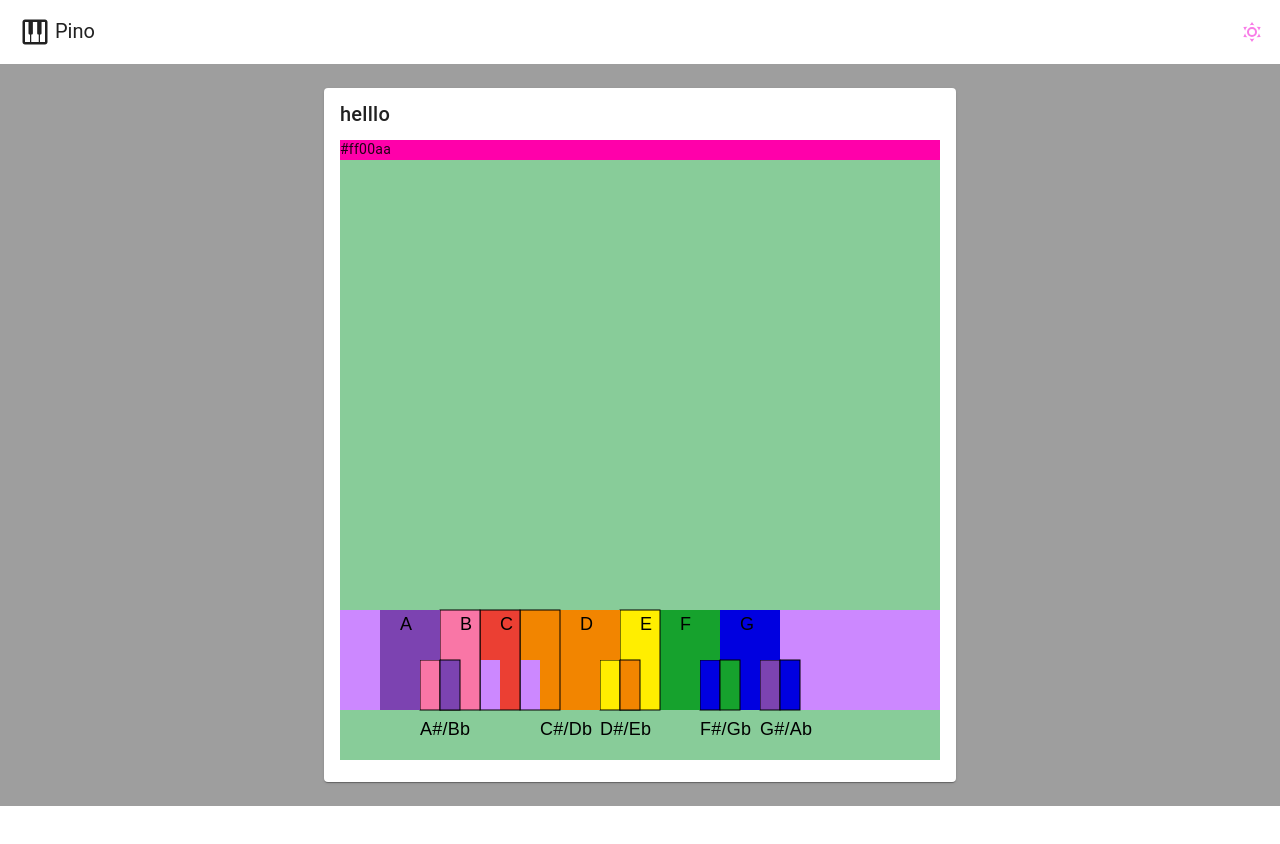
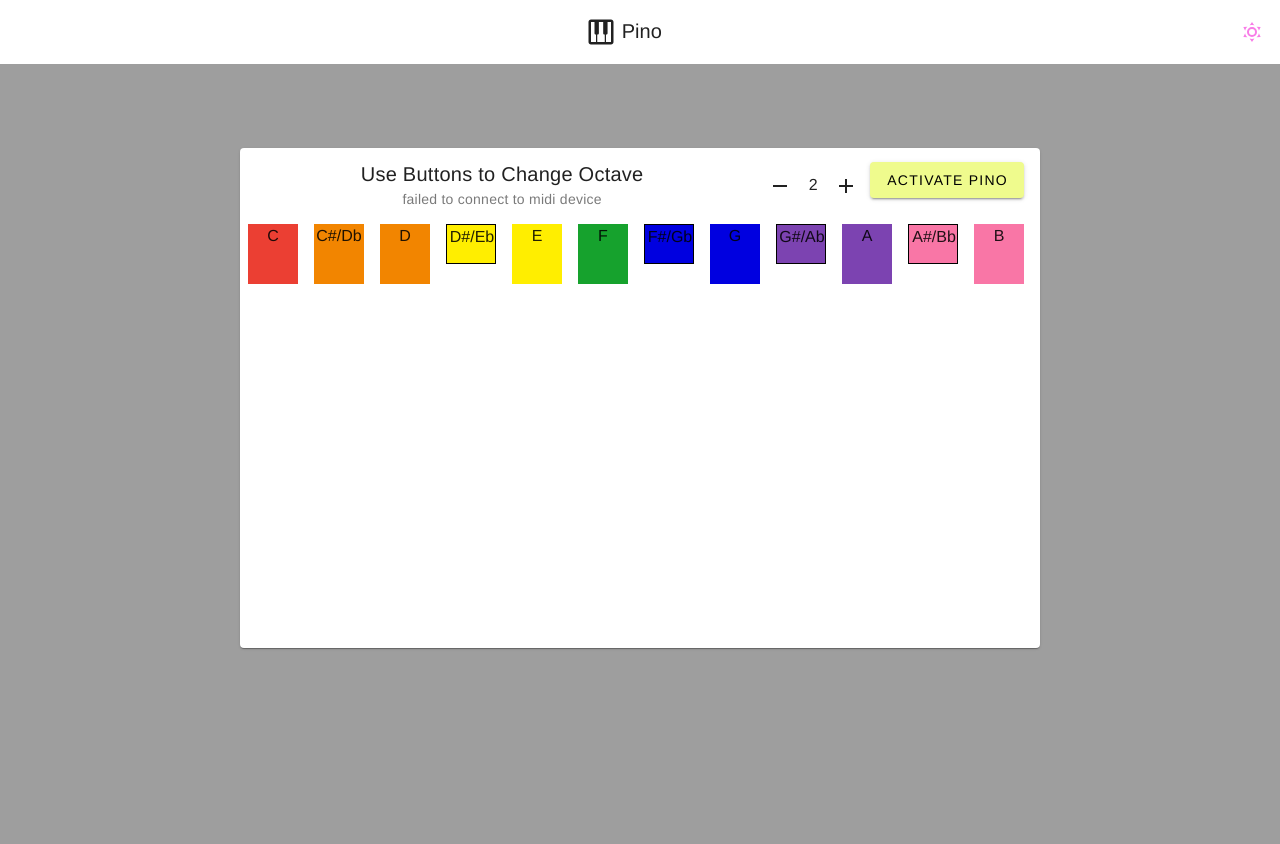
Before and after one commit to tfilla1/taptap, a Vue app: page / in a window 1280 px wide. Shown: the top 844 px of the page. Before the commit the page ends 806 px from the top, so only its background shows below. Built offline with nearby package versions, Linux system fonts and the light colour scheme.

Commit message:
adding midi animations

```diff
--- a/src/components/MidiView.vue
+++ b/src/components/MidiView.vue
@@ -25,7 +25,8 @@ const onMIDISuccess = (midiAccess: MIDIAccess) => {
 
   const { input, output } = listInputsAndOutputs(midiAccess);
 
-  subtitle.value = `Connected: ${input.manufacturer}  ${input.name}`;
+  if (input !== 'something')
+    subtitle.value = `Connected: ${input.manufacturer}  ${input.name}`;
   // content.value = innout.thingInput;
 
   console.log({ input, output });
@@ -36,7 +37,6 @@ const onMIDIFailure = (msg: any) => {
   console.error(`Failed to get MIDI access - ${msg}`);
   subtitle.value = "failed to connect to midi device";
 };
-
 
 const playTheNote = (note: string[], octave: number) => {
   console.log(note);
@@ -49,7 +49,7 @@ const playTheNote = (note: string[], octave: number) => {
 
 const startLoggingMIDIInput = (
   midiAccess: MIDIAccess,
-  indexOfPort: MIDIPort
+  indexOfPort: MIDIPort,
 ) => {
   console.log(indexOfPort);
 
@@ -65,14 +65,14 @@ function listInputsAndOutputs(midiAccess: any) {
   for (const entry of midiAccess.inputs) {
     input = entry[1];
     console.log(
-      `Input port [type:'${input.type}'] id:'${input.id}' manufacturer: '${input.manufacturer}' name: '${input.name}' version: '${input.version}'`
+      `Input port [type:'${input.type}'] id:'${input.id}' manufacturer: '${input.manufacturer}' name: '${input.name}' version: '${input.version}'`,
     );
   }
 
   for (const entry of midiAccess.outputs) {
     output = entry[1];
     console.log(
-      `Output port [type:'${output.type}'] id: '${output.id}' manufacturer: '${output.manufacturer}' name: '${output.name}' version: '${output.version}'`
+      `Output port [type:'${output.type}'] id: '${output.id}' manufacturer: '${output.manufacturer}' name: '${output.name}' version: '${output.version}'`,
     );
   }
 
@@ -104,7 +104,7 @@ const addSomething = (target: string, color: string) => {
       // easing: "cubicBezier(.35,.94,.61,.27)",
       loop: true,
       // scale: anime.stagger([1, 4, 1, 4, 1], { from: "center" }),
-      delay: anime.stagger(1000, { start: 0 })
+      delay: anime.stagger(1000, { start: 0 }),
     });
 };
 
@@ -124,6 +124,10 @@ const changeOctave = (key: string) => {
   }
 };
 
+const restart = () => {
+  console.log('restart')
+}
+
 const onMIDIMessage = (event: any) => {
   let midiKey = event.data[1];
   let notes = pinos.value.map((p) => p.note);
@@ -139,11 +143,17 @@ const onMIDIMessage = (event: any) => {
   const noteOn = event.data[0] === 144;
   const something = playTheNote(note as string[], octave);
   if (something && noteOn) {
+    addSomething(
+      typeof note === "string"
+        ? note.replace("#", "S")
+        : note.join("").replace("#", "S"),
+      pinos.value.find((p) => p.note === note)!.color,
+    );
     something[0].sound.play();
   }
 
   return event.data;
-}
+};
 onKeyDown(keys, (e: KeyboardEvent) => {
   const key = e.key;
 
@@ -162,7 +172,7 @@ onKeyDown(keys, (e: KeyboardEvent) => {
         typeof pino?.note === "string"
           ? pino.note.replace("#", "S")
           : pino!.note.join("").replace("#", "S"),
-        pino!.color
+        pino!.color,
       );
       console.log({ source: source[0] });
       source[0].sound.play();
@@ -174,9 +184,8 @@ onKeyDown(keys, (e: KeyboardEvent) => {
 
 navigator.requestMIDIAccess().then(onMIDISuccess, onMIDIFailure);
 
-
-const title = ref("helllo");
-const subtitle = ref("Please connect your MIDI device to begin");
+const title = ref("Use Buttons to Change Octave");
+const subtitle = ref("Connect MIDI device if you desire");
 const content = ref("here is some content");
 </script>
 
@@ -189,7 +198,16 @@ const content = ref("here is some content");
     width="800"
   >
     <template #append>
-      {{ octave }}
+      <div class="d-flex">
+        <div>
+          <v-btn icon="$minus" variant="flat" @click="octave--"></v-btn>
+          {{ octave }}
+          <v-btn icon="$plus" variant="flat" @click="octave++"></v-btn>
+        </div>
+        <div>
+          <v-btn variant="elevated" class="bg-primary" @click="restart">activate pino</v-btn>
+        </div>
+      </div>
     </template>
     <div class="d-flex">
       <div
--- a/src/plugins/vuetify.ts
+++ b/src/plugins/vuetify.ts
@@ -11,7 +11,7 @@ import 'vuetify/styles'
 // Composables
 import { createVuetify } from 'vuetify'
 import { aliases, mdi } from 'vuetify/iconsets/mdi-svg'
-import { mdiPiano, mdiWeatherNight, mdiWeatherSunny } from '@mdi/js'
+import { mdiMinus, mdiPiano, mdiPlus, mdiWeatherNight, mdiWeatherSunny } from '@mdi/js'
 // https://vuetifyjs.com/en/introduction/why-vuetify/#feature-guides
 export default createVuetify({
   icons: {
@@ -20,6 +20,8 @@ export default createVuetify({
       dark: mdiWeatherNight,
       light: mdiWeatherSunny,
       logo: mdiPiano,
+      minus: mdiMinus,
+      plus: mdiPlus,
     },
     defaultSet: 'mdi',
     sets: {
--- a/src/router/index.ts
+++ b/src/router/index.ts
@@ -10,19 +10,13 @@ const routes = [
       {
         path: '',
         name: 'home',
-        // route level code-splitting
-        // this generates a separate chunk (about.[hash].js) for this route
-        // which is lazy-loaded when the route is visited.
-        component: () => import(/* webpackChunkName: "home" */ '@/views/Home.vue'),
+        component: () => import(/* webpackChunkName: "home" */ '@/components/MidiView.vue'),
       },
       {
-        path: 'midi',
-        name: 'midi',
-        title: 'MIDI Testing Kit',
-        // route level code-splitting
-        // this generates a separate chunk (about.[hash].js) for this route
-        // which is lazy-loaded when the route is visited.
-        component: () => import(/* webpackChunkName: "home" */ '@/components/MidiView.vue'),
+        path: 'canvas',
+        name: 'canvas',
+        title: 'Canvas Test Kit',
+        component: () => import(/* webpackChunkName: "home" */ '@/views/Home.vue'),
       },
       {
         path: 'animations',
@@ -43,6 +37,7 @@ const router = createRouter({
 })
 router.afterEach((to) => {
   console.log(import.meta.env.BASE_URL)
+  console.log({env: import.meta.env})
   document.title = to.meta.title as string || 'taptap'
 })
 export default router
```
Also changed, not shown: package.json (+1 -7 lines), 2 other files (tests, documents, lock files or other folders).
